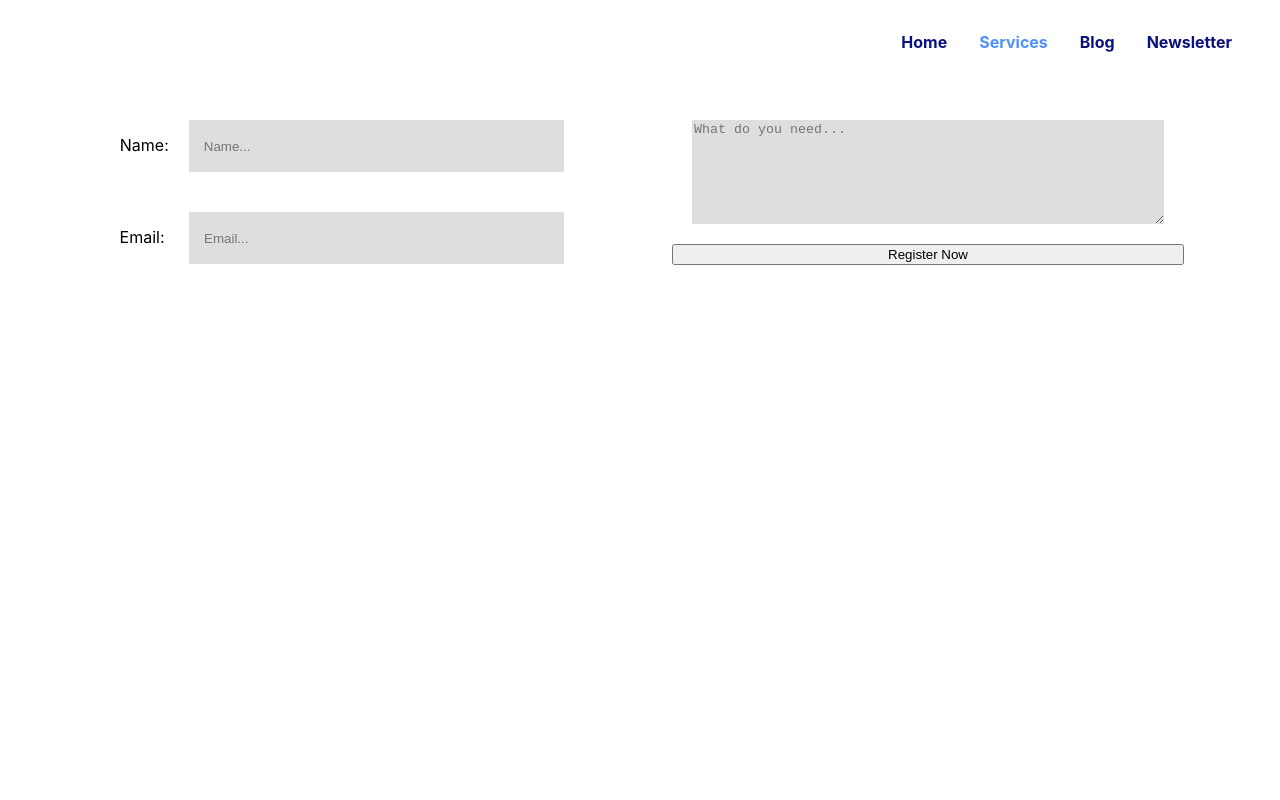
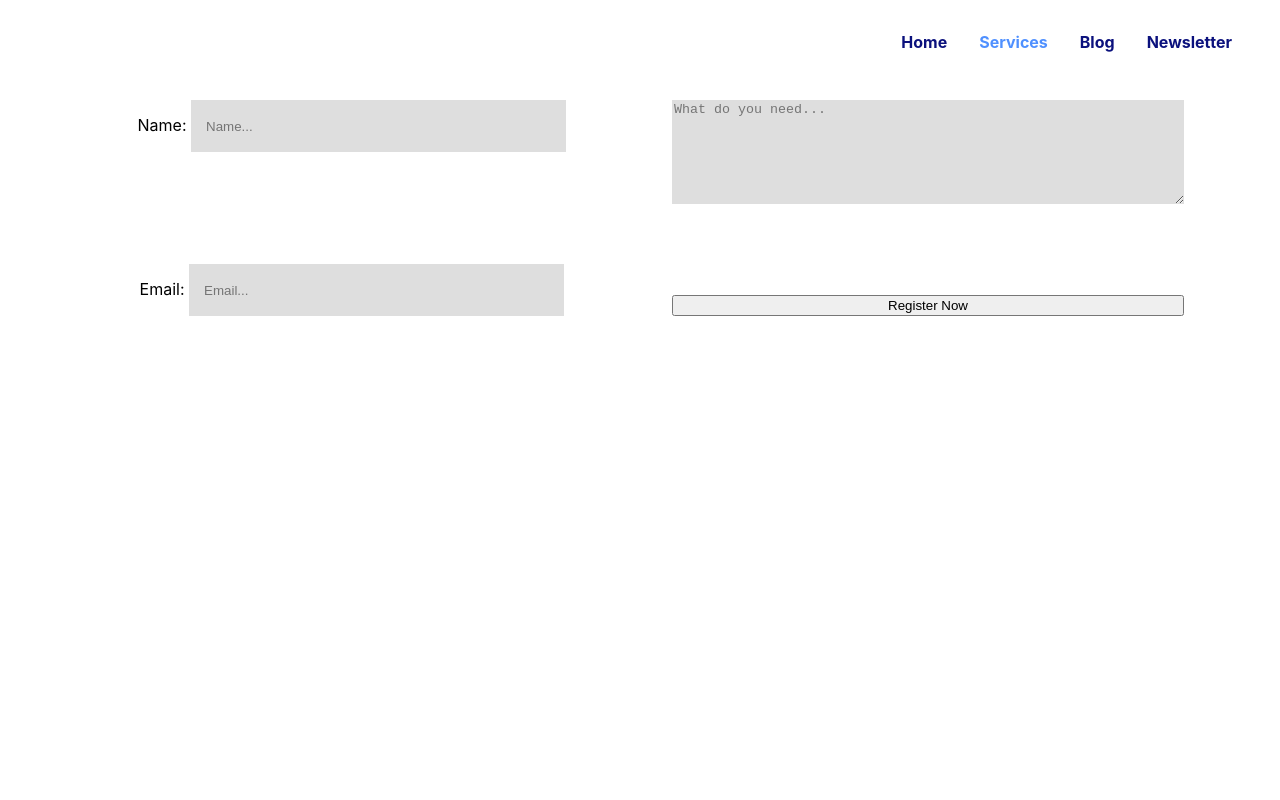
Before and after one commit to paulbeka/tutoring-website, a React (Create React App) app: page /services in a window 1280 px wide. Shown: the top 800 px of the page. Built offline with nearby package versions, Linux system fonts and the light colour scheme.

Commit message:
changed readme

```diff
--- a/src/pages/Services.js
+++ b/src/pages/Services.js
@@ -7,15 +7,15 @@ const Services = () => {
     <div className="services-container">
       <div className="signup-form-container">
         <div className="form-holder">
-          <div>
-            <span>Name:</span>
+          <div className="form-subdiv">
+            <span>Name: </span>
             <input
               className="input-form"
               placeholder="Name..."
               label="Name"
             />
           </div>
-          <div>
+          <div className="form-subdiv">
             <span>Email: </span>
             <input className="input-form" placeholder="Email..." />
           </div>
--- a/src/pages/css/Services.css
+++ b/src/pages/css/Services.css
@@ -14,6 +14,8 @@
   text-align: center;
   display: flex;
   flex-direction: column;
+  justify-content: space-between;
+  height: 30%;
 }
 
 .form-subdiv {
@@ -21,7 +23,6 @@
 }
 
 .input-form {
-  margin: 1.5em;
   padding-left: 15px;
   width: 70%;
   height: 50px;
@@ -30,7 +31,6 @@
 }
 
 .textarea-form {
-  margin: 1.5em;
   height: 100px;
   border: none;
   background-color: #dedede;
```
Also changed, not shown: 1 other file (tests, documents, lock files or other folders).
